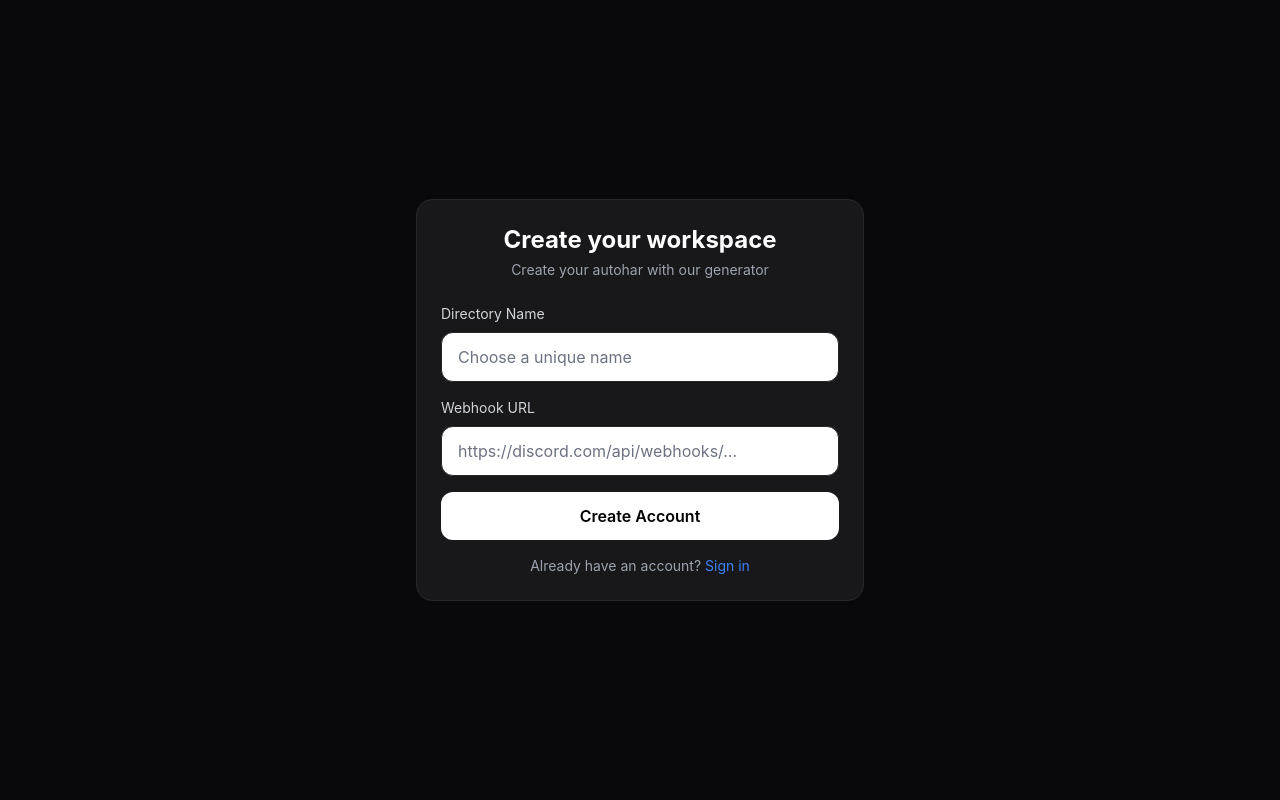
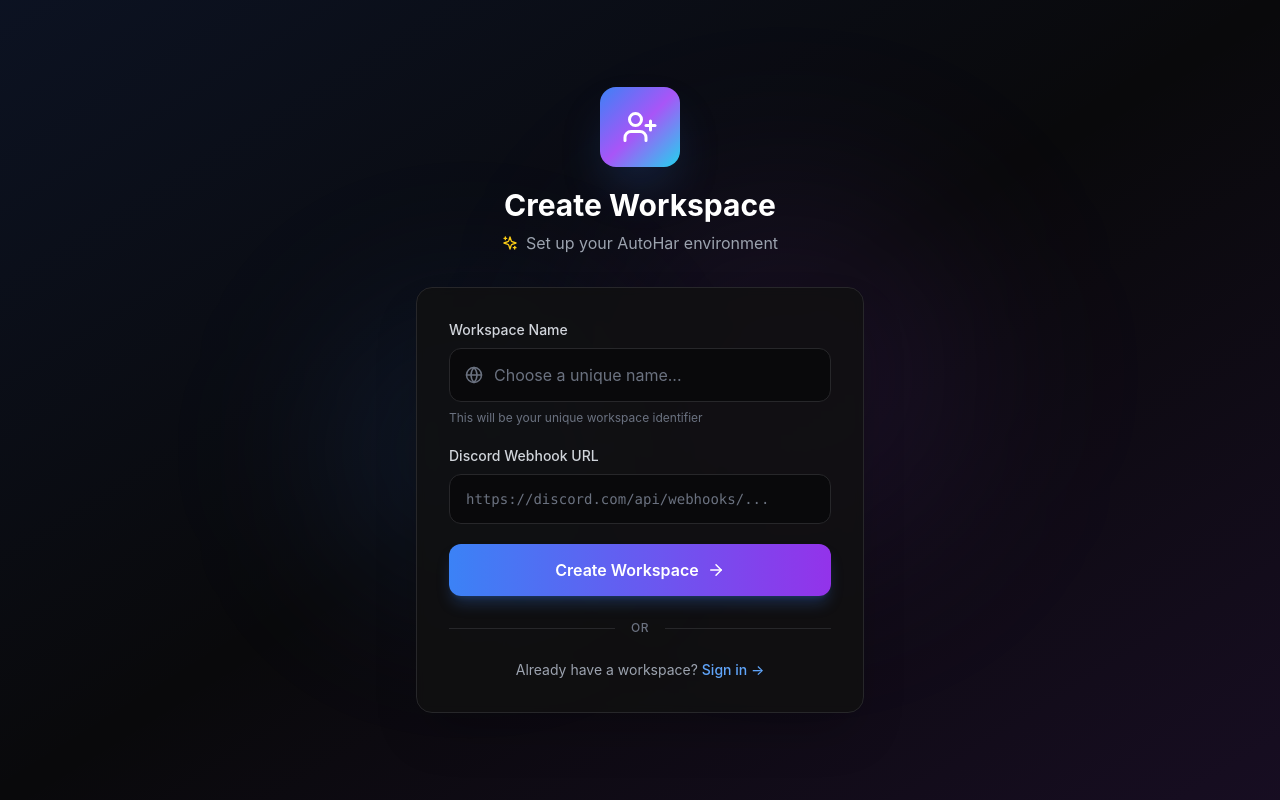
Before and after one commit to 0xF34/autohart, a Next.js app: page /signup in a window 1280 px wide. Built offline with nearby package versions, Linux system fonts and the light colour scheme.

Commit message:
Update and rename page.js to page.tsx

```diff
--- a/app/signup/page.js
+++ /dev/null
@@ -1,89 +0,0 @@
-'use client'
-
-import { useState } from 'react'
-import { useRouter } from 'next/navigation'
-import Link from 'next/link'
-
-export default function SignupPage() {
-  const [directory, setDirectory] = useState('')
-  const [webhook, setWebhook] = useState('')
-  const [loading, setLoading] = useState(false)
-  const [error, setError] = useState('')
-  const router = useRouter()
-
-  const handleSubmit = async (e) => {
-    e.preventDefault()
-    setLoading(true)
-    setError('')
-
-    try {
-      const res = await fetch('/api/create', {
-        method: 'POST',
-        headers: { 'Content-Type': 'application/json' },
-        body: JSON.stringify({ directory, webhookUrl: webhook })
-      })
-
-      const data = await res.json()
-
-      if (data.success) {
-        router.push('/dashboard')
-      } else {
-        setError(data.message)
-      }
-    } catch {
-      setError('Network error')
-    }
-
-    setLoading(false)
-  }
-
-  return (
-    <div className="min-h-screen flex items-center justify-center p-4">
-      <div className="w-full max-w-md bg-card border border-border rounded-2xl p-6">
-        <h1 className="text-2xl font-bold text-center mb-1">Create your workspace</h1>
-        <p className="text-gray-400 text-center text-sm mb-6">Create your autohar with our generator</p>
-
-        <form onSubmit={handleSubmit} className="space-y-4">
-          <div>
-            <label className="block text-sm text-gray-300 mb-2">Directory Name</label>
-            <input
-              type="text"
-              value={directory}
-              onChange={(e) => setDirectory(e.target.value)}
-              placeholder="Choose a unique name"
-              className="w-full bg-bg border border-border rounded-lg px-4 py-3 text-white placeholder-gray-500 focus:outline-none focus:border-accent"
-              required
-            />
-          </div>
-
-          <div>
-            <label className="block text-sm text-gray-300 mb-2">Webhook URL</label>
-            <input
-              type="url"
-              value={webhook}
-              onChange={(e) => setWebhook(e.target.value)}
-              placeholder="https://discord.com/api/webhooks/..."
-              className="w-full bg-bg border border-border rounded-lg px-4 py-3 text-white placeholder-gray-500 focus:outline-none focus:border-accent"
-              required
-            />
-          </div>
-
-          {error && <p className="text-red-400 text-sm">{error}</p>}
-
-          <button
-            type="submit"
-            disabled={loading}
-            className="w-full bg-white text-black font-semibold rounded-lg py-3 disabled:opacity-50"
-          >
-            {loading ? 'Creating...' : 'Create Account'}
-          </button>
-        </form>
-
-        <p className="text-center text-sm text-gray-400 mt-4">
-          Already have an account?{' '}
-          <Link href="/login" className="text-accent">Sign in</Link>
-        </p>
-      </div>
-    </div>
-  )
-}
--- /dev/null
+++ b/app/signup/page.tsx
@@ -0,0 +1,170 @@
+'use client'
+
+import { useState, FormEvent } from 'react'
+import { useRouter } from 'next/navigation'
+import Link from 'next/link'
+import { Sparkles, Globe, UserPlus, ArrowRight, CheckCircle } from 'lucide-react'
+
+interface FormData {
+  directory: string
+  webhook: string
+}
+
+export default function SignupPage() {
+  const [formData, setFormData] = useState<FormData>({
+    directory: '',
+    webhook: ''
+  })
+  const [loading, setLoading] = useState<boolean>(false)
+  const [error, setError] = useState<string>('')
+  const [success, setSuccess] = useState<boolean>(false)
+  const router = useRouter()
+
+  const handleSubmit = async (e: FormEvent<HTMLFormElement>) => {
+    e.preventDefault()
+    setLoading(true)
+    setError('')
+
+    try {
+      const res = await fetch('/api/create', {
+        method: 'POST',
+        headers: { 'Content-Type': 'application/json' },
+        body: JSON.stringify({
+          directory: formData.directory,
+          webhookUrl: formData.webhook
+        })
+      })
+
+      const data = await res.json()
+
+      if (data.success) {
+        setSuccess(true)
+        setTimeout(() => router.push('/dashboard'), 2000)
+      } else {
+        setError(data.message || 'Failed to create workspace')
+      }
+    } catch {
+      setError('Network error - please try again')
+    }
+
+    setLoading(false)
+  }
+
+  if (success) {
+    return (
+      <div className="min-h-screen bg-[#09090b] flex items-center justify-center p-4 relative overflow-hidden">
+        <div className="absolute inset-0 bg-gradient-to-br from-green-500/10 via-transparent to-emerald-500/10" />
+
+        <div className="relative z-10 text-center">
+          <div className="w-24 h-24 bg-gradient-to-br from-green-500 to-emerald-400 rounded-full flex items-center justify-center mx-auto mb-6 shadow-2xl shadow-green-500/25 animate-bounce">
+            <CheckCircle size={48} className="text-white" />
+          </div>
+          <h1 className="text-3xl font-bold text-white mb-3">Workspace Created!</h1>
+          <p className="text-gray-400">Redirecting to dashboard...</p>
+        </div>
+      </div>
+    )
+  }
+
+  return (
+    <div className="min-h-screen bg-[#09090b] flex items-center justify-center p-4 relative overflow-hidden">
+      {/* Background Effects */}
+      <div className="absolute inset-0 bg-gradient-to-br from-blue-600/10 via-transparent to-purple-600/10" />
+      <div className="absolute top-1/4 right-1/4 w-[350px] h-[350px] bg-purple-500/10 rounded-full blur-[100px]" />
+      <div className="absolute bottom-1/4 left-1/4 w-[300px] h-[300px] bg-blue-500/10 rounded-full blur-[80px]" />
+
+      <div className="relative z-10 w-full max-w-md">
+        {/* Header */}
+        <div className="text-center mb-8">
+          <div className="w-20 h-20 bg-gradient-to-br from-blue-500 via-purple-500 to-cyan-400 rounded-2xl flex items-center justify-center font-bold text-3xl mx-auto mb-5 shadow-2xl shadow-blue-500/25">
+            <UserPlus size={36} className="text-white" />
+          </div>
+          <h1 className="text-3xl font-bold text-white mb-2">Create Workspace</h1>
+          <p className="text-gray-400 flex items-center justify-center gap-2">
+            <Sparkles size={16} className="text-yellow-400" />
+            Set up your AutoHar environment
+          </p>
+        </div>
+
+        {/* Signup Card */}
+        <div className="bg-[#111]/80 border border-[#27272a] rounded-2xl p-8 shadow-2xl backdrop-blur-sm">
+          <form onSubmit={handleSubmit} className="space-y-5">
+            {/* Directory Name */}
+            <div className="space-y-2">
+              <label className="block text-sm font-medium text-gray-300">
+                Workspace Name
+              </label>
+              <div className="relative">
+                <div className="absolute left-4 top-1/2 -translate-y-1/2 text-gray-500">
+                  <Globe size={18} />
+                </div>
+                <input
+                  type="text"
+                  value={formData.directory}
+                  onChange={(e) => setFormData({...formData, directory: e.target.value})}
+                  placeholder="Choose a unique name..."
+                  className="w-full bg-[#09090b] border border-[#27272a] rounded-xl pl-11 pr-4 py-3.5 text-white placeholder-gray-500 focus:outline-none focus:border-blue-500 focus:ring-2 focus:ring-blue-500/20 transition-all"
+                  required
+                />
+              </div>
+              <p className="text-xs text-gray-500">This will be your unique workspace identifier</p>
+            </div>
+
+            {/* Webhook URL */}
+            <div className="space-y-2">
+              <label className="block text-sm font-medium text-gray-300">
+                Discord Webhook URL
+              </label>
+              <input
+                type="url"
+                value={formData.webhook}
+                onChange={(e) => setFormData({...formData, webhook: e.target.value})}
+                placeholder="https://discord.com/api/webhooks/..."
+                className="w-full bg-[#09090b] border border-[#27272a] rounded-xl px-4 py-3.5 text-white placeholder-gray-500 focus:outline-none focus:border-blue-500 focus:ring-2 focus:ring-blue-500/20 transition-all font-mono text-sm"
+                required
+              />
+            </div>
+
+            {/* Error Message */}
+            {error && (
+              <div className="p-3 rounded-xl bg-red-500/10 border border-red-500/25 text-red-400 text-sm">
+                {error}
+              </div>
+            )}
+
+            {/* Submit Button */}
+            <button
+              type="submit"
+              disabled={loading}
+              className="w-full bg-gradient-to-r from-blue-500 to-purple-600 text-white font-semibold py-3.5 rounded-xl hover:from-blue-600 hover:to-purple-700 disabled:opacity-50 disabled:cursor-not-allowed transition-all transform hover:scale-[1.02] active:scale-[0.98] flex items-center justify-center gap-2 shadow-lg shadow-blue-500/25"
+            >
+              {loading ? (
+                <div className="w-5 h-5 border-2 border-white/30 border-t-white rounded-full animate-spin" />
+              ) : (
+                <>
+                  Create Workspace
+                  <ArrowRight size={18} />
+                </>
+              )}
+            </button>
+          </form>
+
+          {/* Divider */}
+          <div className="flex items-center gap-4 my-6">
+            <div className="flex-1 h-px bg-[#27272a]" />
+            <span className="text-xs text-gray-500 uppercase tracking-wider font-medium">Or</span>
+            <div className="flex-1 h-px bg-[#27272a]" />
+          </div>
+
+          {/* Login Link */}
+          <p className="text-center text-sm text-gray-400">
+            Already have a workspace?{' '}
+            <Link href="/login" className="text-blue-400 hover:text-blue-300 font-medium transition-colors inline-flex items-center gap-1">
+              Sign in →
+            </Link>
+          </p>
+        </div>
+      </div>
+    </div>
+  )
+}
```
